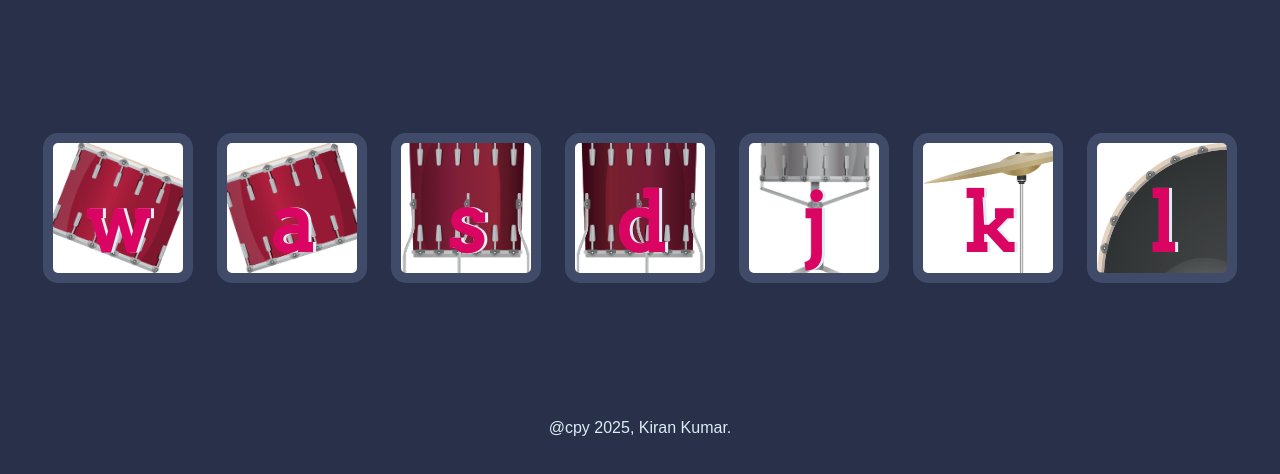
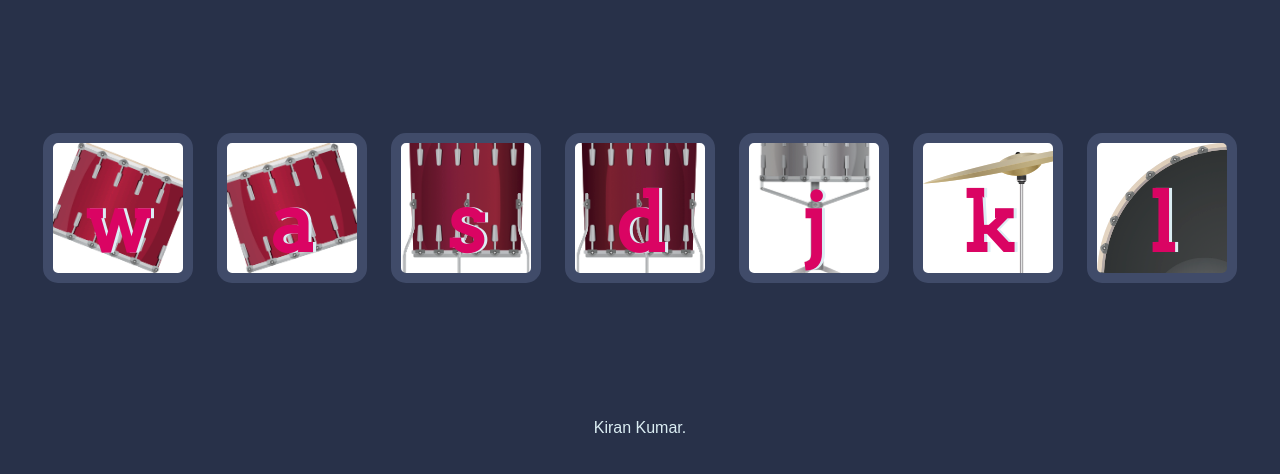
Before and after one commit to pkiran19/Drum-Kit, a plain HTML site: page index.html in a window 1280 px wide. Shown: the part 156-630 px from the top of the page. Drawn offline with Linux system fonts and the light colour scheme.

Commit message:
Update index.html

```diff
--- a/index.html
+++ b/index.html
@@ -23,7 +23,7 @@
 
 
   <footer>
-    @cpy 2025, Kiran Kumar.
+    Kiran Kumar.
   </footer>
   <script src="./index.js"></script>
 </body>
```
